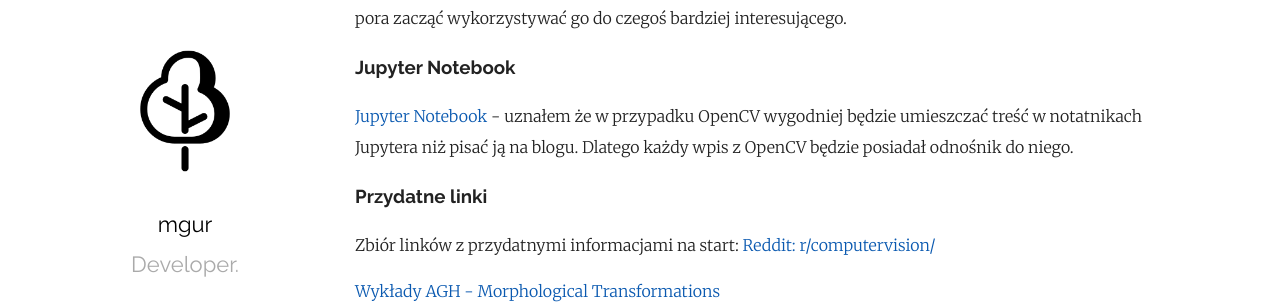
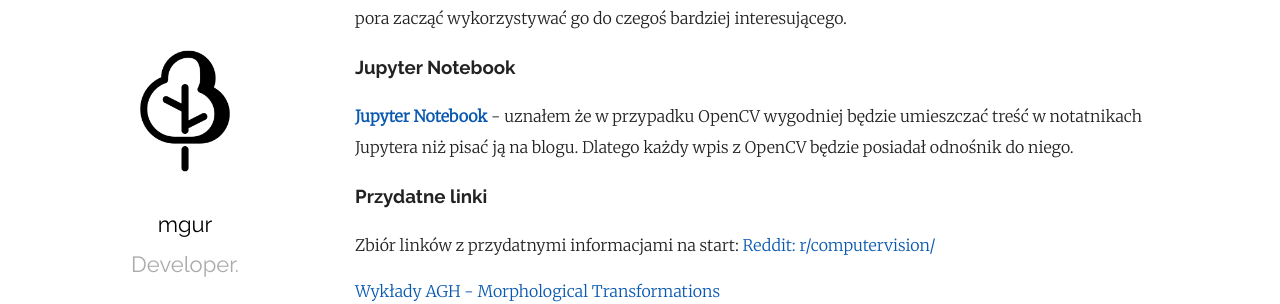
Before and after one commit to mgurg/mgurg.github.io, a Jekyll site: the page built from _posts/2020-05-12-OPENCV.md, in a window 1280 px wide. Shown: the part 156-460 px from the top of the page. Built offline with Jekyll 4.4.1, drawn with Linux system fonts in a browser that asks for light colours.

```diff
--- a/_posts/2020-05-12-OPENCV.md
+++ b/_posts/2020-05-12-OPENCV.md
@@ -11,7 +11,7 @@
 Sztandarowa biblioteka do Computer Vision. Pozanłem Pythona (i kupiłem [OpenCV AI Kit](https://www.kickstarter.com/projects/opencv/opencv-ai-kit) :D ) na tyle, że pora zacząć wykorzystywać go do czegoś bardziej interesującego.
 
 ### Jupyter Notebook
-[Jupyter Notebook](https://nbviewer.jupyter.org/github/mgurg/mgurg.github.io/blob/master/images/ipnyb/opencv.ipynb) - uznałem że w przypadku OpenCV wygodniej będzie umieszczać treść w notatnikach Jupytera niż pisać ją na blogu. Dlatego każdy wpis z OpenCV będzie posiadał odnośnik do niego.
+**[Jupyter Notebook](https://nbviewer.jupyter.org/github/mgurg/mgurg.github.io/blob/master/images/ipnyb/opencv.ipynb)** - uznałem że w przypadku OpenCV wygodniej będzie umieszczać treść w notatnikach Jupytera niż pisać ją na blogu. Dlatego każdy wpis z OpenCV będzie posiadał odnośnik do niego.
 
 ### Przydatne linki
 Zbiór linków z przydatnymi informacjami na start:
```
Also changed, not shown: 1 other file.
